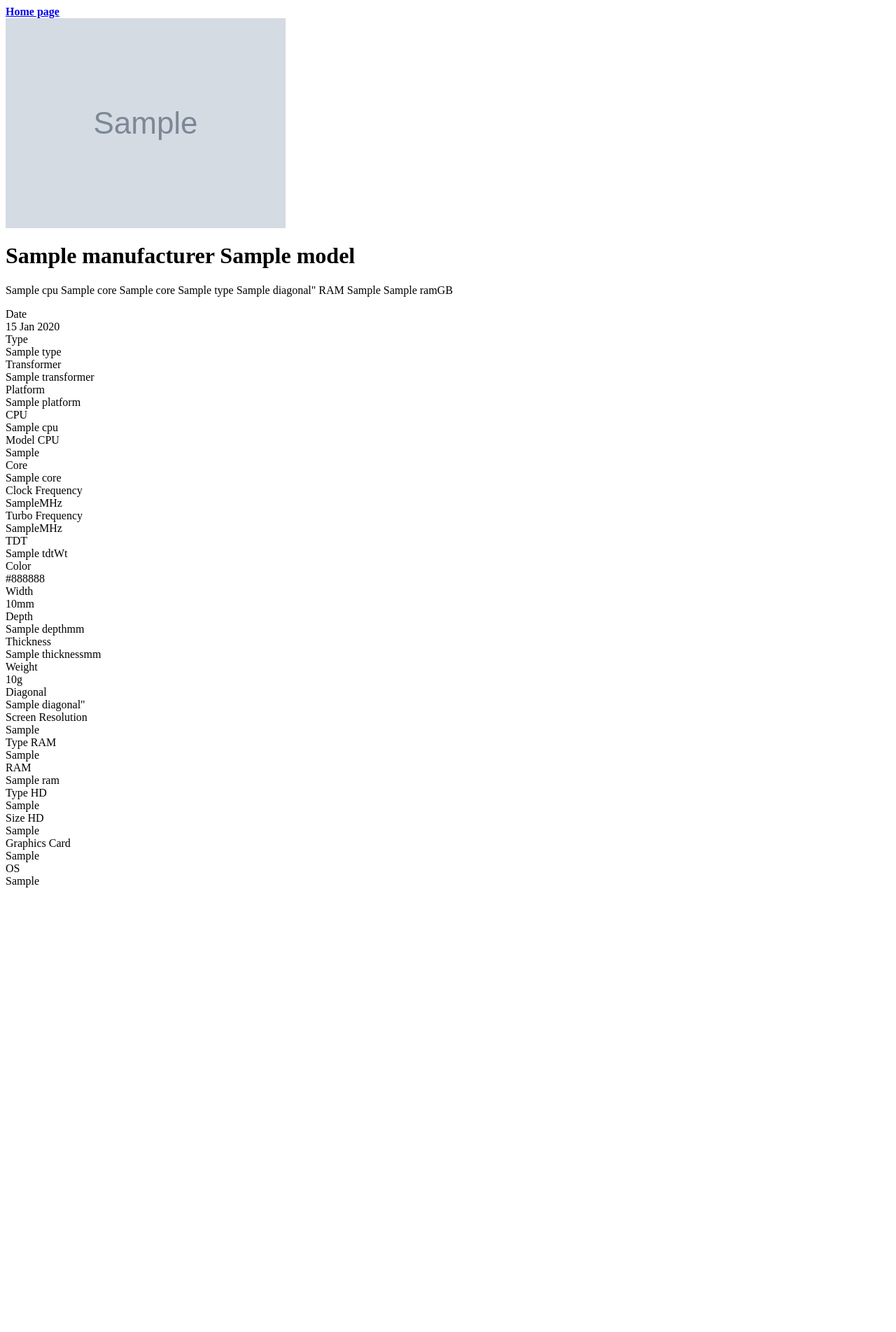
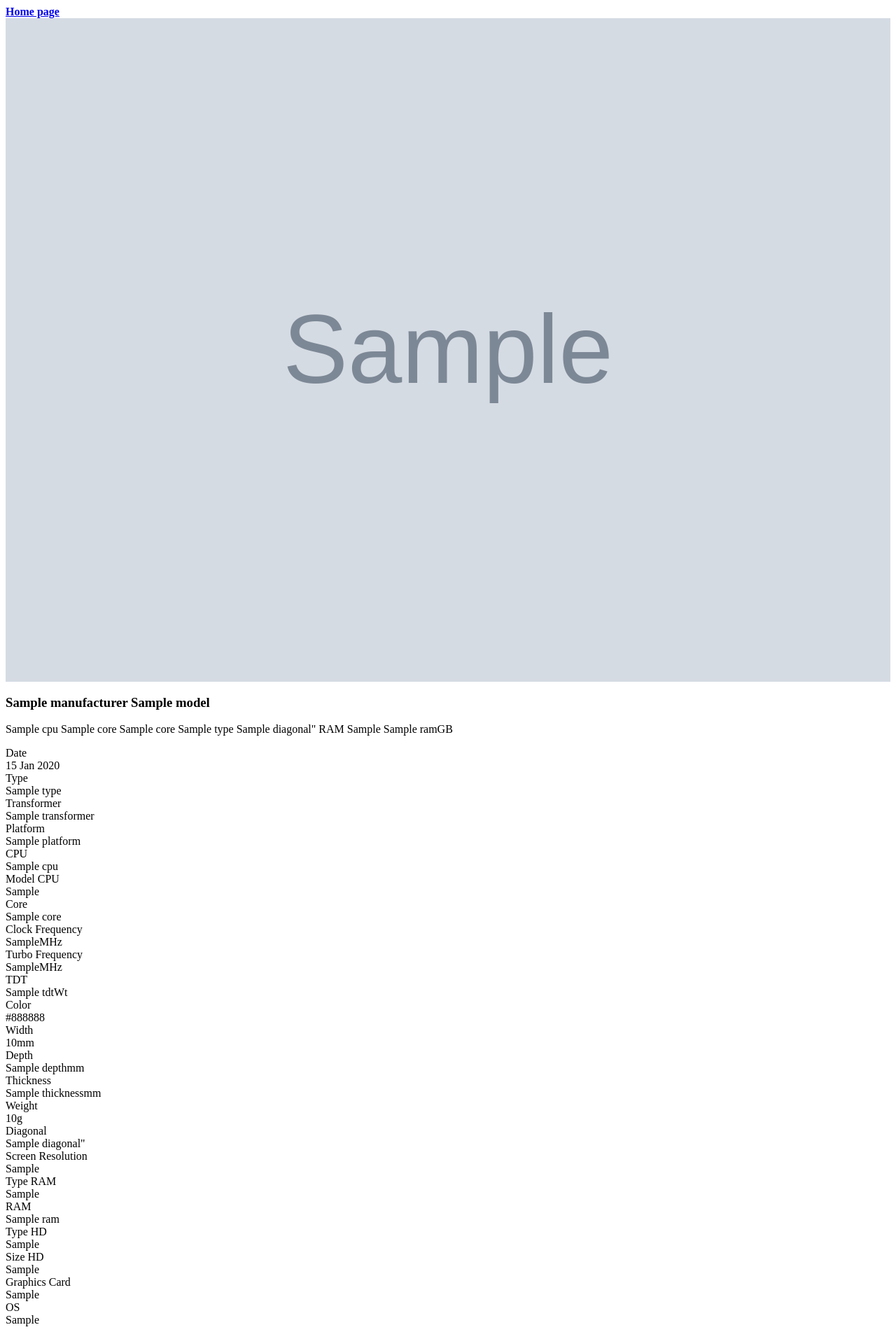
Before and after one commit to iburskiy/product-catalog, a Node project: template src/app/views/templateElem.hbs in a window 1280 px wide. Shown: the whole page at 70% size. Before the commit the page ends 1268 px from the top, so only its background shows below. Run offline with Node 20 templates, Linux system fonts and the light colour scheme; the template is opened without the code that fills it: most values are stand-ins (such as "Sample title", 1, 10 or a date in 2020); grey boxes marked "Sample" are stand-in pictures.

Commit message:
task 1 v1.6

```diff
--- a/src/app/views/templateElem.hbs
+++ b/src/app/views/templateElem.hbs
@@ -3,45 +3,43 @@
         <strong><a href=" " class="link-item">Home page</a></strong>
     </div>
     <div class="col-lg-12 col-md-12 col-sm-12 col-xs-12  page-header" >
-        <div class="col-lg-3 col-md-3 col-sm-3 col-xs-3">
-            <a class="link-item"><img class="mini-img" src="{{img0}} "></a>
+        <div class="col-lg-3 col-md-3 col-sm-3"></div>
+        <div class="col-lg-6 col-md-6 col-sm-6 col-xs-12">
+            <img src="{{img1}}" style="width: 100%">
         </div>
-        <div class="col-lg-9 col-md-9 col-sm-9 col-xs-9" >
-            <h1><strong>{{manufacturer}} {{model}}</strong></h1>
+        <div class="col-lg-3 col-md-3 col-sm-3 col-xs-12" >
+            <h3><strong>{{manufacturer}} {{model}}</strong></h3>
             <p>
                 {{cpu}} {{modelCPU}} core {{core}} {{type}} {{diagonal}}"
                 RAM {{typeRAM}} {{ram}}GB
             </p>
         </div>
     </div>
-    <div class="col-lg-12 col-md-12 col-sm-12 col-xs-12">
-        <img src="{{img1}}" class="full-img" style="display: none">
-    </div>
-    <div id="details" class="col-lg-12 col-md-12 col-sm-12 col-xs-12">
+    <div id="details" class=" col-lg-12 col-md-12 col-sm-12 col-xs-12">
 
-        <div class="detail col-lg-12 col-md-12 col-sm-12 col-xs-12"><div class="col-lg-6 col-md-6 col-sm-6 col-xs-6 ">Date</div>             <div class="col-lg-6 col-md-6 col-sm-6 col-xs-6">{{date}}</div>                 </div>
-        <div class="detail col-lg-12 col-md-12 col-sm-12 col-xs-12"><div class="col-lg-6 col-md-6 col-sm-6 col-xs-6 ">Type</div>             <div class="col-lg-6 col-md-6 col-sm-6 col-xs-6">{{type}}</div></div>
-        <div class="detail col-lg-12 col-md-12 col-sm-12 col-xs-12"><div class="col-lg-6 col-md-6 col-sm-6 col-xs-6 ">Transformer</div>      <div class="col-lg-6 col-md-6 col-sm-6 col-xs-6">{{transformer}}</div></div>
-        <div class="detail col-lg-12 col-md-12 col-sm-12 col-xs-12"><div class="col-lg-6 col-md-6 col-sm-6 col-xs-6 ">Platform</div>         <div class="col-lg-6 col-md-6 col-sm-6 col-xs-6">{{platform}}</div></div>
-        <div class="detail col-lg-12 col-md-12 col-sm-12 col-xs-12"><div class="col-lg-6 col-md-6 col-sm-6 col-xs-6 ">CPU</div>              <div class="col-lg-6 col-md-6 col-sm-6 col-xs-6">{{cpu}}</div></div>
-        <div class="detail col-lg-12 col-md-12 col-sm-12 col-xs-12"><div class="col-lg-6 col-md-6 col-sm-6 col-xs-6 ">Model CPU</div>        <div class="col-lg-6 col-md-6 col-sm-6 col-xs-6">{{modelCPU}}</div></div>
-        <div class="detail col-lg-12 col-md-12 col-sm-12 col-xs-12"><div class="col-lg-6 col-md-6 col-sm-6 col-xs-6 ">Core</div>             <div class="col-lg-6 col-md-6 col-sm-6 col-xs-6">{{core}}</div></div>
-        <div class="detail col-lg-12 col-md-12 col-sm-12 col-xs-12"><div class="col-lg-6 col-md-6 col-sm-6 col-xs-6 ">Clock Frequency</div>  <div class="col-lg-6 col-md-6 col-sm-6 col-xs-6">{{clockFrequency}}MHz</div></div>
-        <div class="detail col-lg-12 col-md-12 col-sm-12 col-xs-12"><div class="col-lg-6 col-md-6 col-sm-6 col-xs-6 ">Turbo Frequency</div>  <div class="col-lg-6 col-md-6 col-sm-6 col-xs-6">{{turboFrequency}}MHz</div></div>
-        <div class="detail col-lg-12 col-md-12 col-sm-12 col-xs-12"><div class="col-lg-6 col-md-6 col-sm-6 col-xs-6 ">TDT</div>              <div class="col-lg-6 col-md-6 col-sm-6 col-xs-6">{{tdt}}Wt</div></div>
-        <div class="detail col-lg-12 col-md-12 col-sm-12 col-xs-12"><div class="col-lg-6 col-md-6 col-sm-6 col-xs-6 ">Color</div>            <div class="col-lg-6 col-md-6 col-sm-6 col-xs-6">{{color}}</div></div>
-        <div class="detail col-lg-12 col-md-12 col-sm-12 col-xs-12"><div class="col-lg-6 col-md-6 col-sm-6 col-xs-6 ">Width</div>            <div class="col-lg-6 col-md-6 col-sm-6 col-xs-6">{{width}}mm</div></div>
-        <div class="detail col-lg-12 col-md-12 col-sm-12 col-xs-12"><div class="col-lg-6 col-md-6 col-sm-6 col-xs-6 ">Depth</div>            <div class="col-lg-6 col-md-6 col-sm-6 col-xs-6">{{depth}}mm</div></div>
-        <div class="detail col-lg-12 col-md-12 col-sm-12 col-xs-12"><div class="col-lg-6 col-md-6 col-sm-6 col-xs-6 ">Thickness</div>        <div class="col-lg-6 col-md-6 col-sm-6 col-xs-6">{{thickness}}mm</div></div>
-        <div class="detail col-lg-12 col-md-12 col-sm-12 col-xs-12"><div class="col-lg-6 col-md-6 col-sm-6 col-xs-6 ">Weight</div>           <div class="col-lg-6 col-md-6 col-sm-6 col-xs-6">{{weight}}g</div></div>
-        <div class="detail col-lg-12 col-md-12 col-sm-12 col-xs-12"><div class="col-lg-6 col-md-6 col-sm-6 col-xs-6 ">Diagonal</div>         <div class="col-lg-6 col-md-6 col-sm-6 col-xs-6">{{diagonal}}"</div></div>
-        <div class="detail col-lg-12 col-md-12 col-sm-12 col-xs-12"><div class="col-lg-6 col-md-6 col-sm-6 col-xs-6 ">Screen Resolution</div><div class="col-lg-6 col-md-6 col-sm-6 col-xs-6">{{screenResolution}}</div></div>
-        <div class="detail col-lg-12 col-md-12 col-sm-12 col-xs-12"><div class="col-lg-6 col-md-6 col-sm-6 col-xs-6 ">Type RAM</div>         <div class="col-lg-6 col-md-6 col-sm-6 col-xs-6">{{typeRAM}}</div></div>
-        <div class="detail col-lg-12 col-md-12 col-sm-12 col-xs-12"><div class="col-lg-6 col-md-6 col-sm-6 col-xs-6 ">RAM</div>              <div class="col-lg-6 col-md-6 col-sm-6 col-xs-6">{{ram}}</div></div>
-        <div class="detail col-lg-12 col-md-12 col-sm-12 col-xs-12"><div class="col-lg-6 col-md-6 col-sm-6 col-xs-6 ">Type HD</div>          <div class="col-lg-6 col-md-6 col-sm-6 col-xs-6">{{typeHD}}</div></div>
-        <div class="detail col-lg-12 col-md-12 col-sm-12 col-xs-12"><div class="col-lg-6 col-md-6 col-sm-6 col-xs-6 ">Size HD</div>          <div class="col-lg-6 col-md-6 col-sm-6 col-xs-6">{{sizeHD}}</div></div>
-        <div class="detail col-lg-12 col-md-12 col-sm-12 col-xs-12"><div class="col-lg-6 col-md-6 col-sm-6 col-xs-6 ">Graphics Card</div>    <div class="col-lg-6 col-md-6 col-sm-6 col-xs-6">{{graphicsCard}}</div></div>
-        <div class="detail col-lg-12 col-md-12 col-sm-12 col-xs-12"><div class="col-lg-6 col-md-6 col-sm-6 col-xs-6 ">OS</div>               <div class="col-lg-6 col-md-6 col-sm-6 col-xs-6">{{os}}</div></div>
+        <div class="col-lg-3 col-md-3 col-sm-3"></div><div class="detail col-lg-9 col-md-9 col-sm-9 col-xs-12"><div class="name-attr col-lg-5 col-md-5 col-sm-6 col-xs-6 ">Date</div>             <div class="col-lg-7 col-md-7 col-sm-6 col-xs-6">{{date}}</div>                 </div>
+        <div class="col-lg-3 col-md-3 col-sm-3"></div><div class="detail col-lg-9 col-md-9 col-sm-9 col-xs-12"><div class="name-attr col-lg-5 col-md-5 col-sm-6 col-xs-6 ">Type</div>             <div class="col-lg-7 col-md-7 col-sm-6 col-xs-6">{{type}}</div></div>
+        <div class="col-lg-3 col-md-3 col-sm-3"></div><div class="detail col-lg-9 col-md-9 col-sm-9 col-xs-12"><div class="name-attr col-lg-5 col-md-5 col-sm-6 col-xs-6 ">Transformer</div>      <div class="col-lg-7 col-md-7 col-sm-6 col-xs-6">{{transformer}}</div></div>
+        <div class="col-lg-3 col-md-3 col-sm-3"></div><div class="detail col-lg-9 col-md-9 col-sm-9 col-xs-12"><div class="name-attr col-lg-5 col-md-5 col-sm-6 col-xs-6 ">Platform</div>         <div class="col-lg-7 col-md-7 col-sm-6 col-xs-6">{{platform}}</div></div>
+        <div class="col-lg-3 col-md-3 col-sm-3"></div><div class="detail col-lg-9 col-md-9 col-sm-9 col-xs-12"><div class="name-attr col-lg-5 col-md-5 col-sm-6 col-xs-6 ">CPU</div>              <div class="col-lg-7 col-md-7 col-sm-6 col-xs-6">{{cpu}}</div></div>
+        <div class="col-lg-3 col-md-3 col-sm-3"></div><div class="detail col-lg-9 col-md-9 col-sm-9 col-xs-12"><div class="name-attr col-lg-5 col-md-5 col-sm-6 col-xs-6 ">Model CPU</div>        <div class="col-lg-7 col-md-7 col-sm-6 col-xs-6">{{modelCPU}}</div></div>
+        <div class="col-lg-3 col-md-3 col-sm-3"></div><div class="detail col-lg-9 col-md-9 col-sm-9 col-xs-12"><div class="name-attr col-lg-5 col-md-5 col-sm-6 col-xs-6 ">Core</div>             <div class="col-lg-7 col-md-7 col-sm-6 col-xs-6">{{core}}</div></div>
+        <div class="col-lg-3 col-md-3 col-sm-3"></div><div class="detail col-lg-9 col-md-9 col-sm-9 col-xs-12"><div class="name-attr col-lg-5 col-md-5 col-sm-6 col-xs-6 ">Clock Frequency</div>  <div class="col-lg-7 col-md-7 col-sm-6 col-xs-6">{{clockFrequency}}MHz</div></div>
+        <div class="col-lg-3 col-md-3 col-sm-3"></div><div class="detail col-lg-9 col-md-9 col-sm-9 col-xs-12"><div class="name-attr col-lg-5 col-md-5 col-sm-6 col-xs-6 ">Turbo Frequency</div>  <div class="col-lg-7 col-md-7 col-sm-6 col-xs-6">{{turboFrequency}}MHz</div></div>
+        <div class="col-lg-3 col-md-3 col-sm-3"></div><div class="detail col-lg-9 col-md-9 col-sm-9 col-xs-12"><div class="name-attr col-lg-5 col-md-5 col-sm-6 col-xs-6 ">TDT</div>              <div class="col-lg-7 col-md-7 col-sm-6 col-xs-6">{{tdt}}Wt</div></div>
+        <div class="col-lg-3 col-md-3 col-sm-3"></div><div class="detail col-lg-9 col-md-9 col-sm-9 col-xs-12"><div class="name-attr col-lg-5 col-md-5 col-sm-6 col-xs-6 ">Color</div>            <div class="col-lg-7 col-md-7 col-sm-6 col-xs-6">{{color}}</div></div>
+        <div class="col-lg-3 col-md-3 col-sm-3"></div><div class="detail col-lg-9 col-md-9 col-sm-9 col-xs-12"><div class="name-attr col-lg-5 col-md-5 col-sm-6 col-xs-6 ">Width</div>            <div class="col-lg-7 col-md-7 col-sm-6 col-xs-6">{{width}}mm</div></div>
+        <div class="col-lg-3 col-md-3 col-sm-3"></div><div class="detail col-lg-9 col-md-9 col-sm-9 col-xs-12"><div class="name-attr col-lg-5 col-md-5 col-sm-6 col-xs-6 ">Depth</div>            <div class="col-lg-7 col-md-7 col-sm-6 col-xs-6">{{depth}}mm</div></div>
+        <div class="col-lg-3 col-md-3 col-sm-3"></div><div class="detail col-lg-9 col-md-9 col-sm-9 col-xs-12"><div class="name-attr col-lg-5 col-md-5 col-sm-6 col-xs-6 ">Thickness</div>        <div class="col-lg-7 col-md-7 col-sm-6 col-xs-6">{{thickness}}mm</div></div>
+        <div class="col-lg-3 col-md-3 col-sm-3"></div><div class="detail col-lg-9 col-md-9 col-sm-9 col-xs-12"><div class="name-attr col-lg-5 col-md-5 col-sm-6 col-xs-6 ">Weight</div>           <div class="col-lg-7 col-md-7 col-sm-6 col-xs-6">{{weight}}g</div></div>
+        <div class="col-lg-3 col-md-3 col-sm-3"></div><div class="detail col-lg-9 col-md-9 col-sm-9 col-xs-12"><div class="name-attr col-lg-5 col-md-5 col-sm-6 col-xs-6 ">Diagonal</div>         <div class="col-lg-7 col-md-7 col-sm-6 col-xs-6">{{diagonal}}"</div></div>
+        <div class="col-lg-3 col-md-3 col-sm-3"></div><div class="detail col-lg-9 col-md-9 col-sm-9 col-xs-12"><div class="name-attr col-lg-5 col-md-5 col-sm-6 col-xs-6 ">Screen Resolution</div><div class="col-lg-7 col-md-7 col-sm-6 col-xs-6">{{screenResolution}}</div></div>
+        <div class="col-lg-3 col-md-3 col-sm-3"></div><div class="detail col-lg-9 col-md-9 col-sm-9 col-xs-12"><div class="name-attr col-lg-5 col-md-5 col-sm-6 col-xs-6 ">Type RAM</div>         <div class="col-lg-7 col-md-7 col-sm-6 col-xs-6">{{typeRAM}}</div></div>
+        <div class="col-lg-3 col-md-3 col-sm-3"></div><div class="detail col-lg-9 col-md-9 col-sm-9 col-xs-12"><div class="name-attr col-lg-5 col-md-5 col-sm-6 col-xs-6 ">RAM</div>              <div class="col-lg-7 col-md-7 col-sm-6 col-xs-6">{{ram}}</div></div>
+        <div class="col-lg-3 col-md-3 col-sm-3"></div><div class="detail col-lg-9 col-md-9 col-sm-9 col-xs-12"><div class="name-attr col-lg-5 col-md-5 col-sm-6 col-xs-6 ">Type HD</div>          <div class="col-lg-7 col-md-7 col-sm-6 col-xs-6">{{typeHD}}</div></div>
+        <div class="col-lg-3 col-md-3 col-sm-3"></div><div class="detail col-lg-9 col-md-9 col-sm-9 col-xs-12"><div class="name-attr col-lg-5 col-md-5 col-sm-6 col-xs-6 ">Size HD</div>          <div class="col-lg-7 col-md-7 col-sm-6 col-xs-6">{{sizeHD}}</div></div>
+        <div class="col-lg-3 col-md-3 col-sm-3"></div><div class="detail col-lg-9 col-md-9 col-sm-9 col-xs-12"><div class="name-attr col-lg-5 col-md-5 col-sm-6 col-xs-6 ">Graphics Card</div>    <div class="col-lg-7 col-md-7 col-sm-6 col-xs-6">{{graphicsCard}}</div></div>
+        <div class="col-lg-3 col-md-3 col-sm-3"></div><div class="detail col-lg-9 col-md-9 col-sm-9 col-xs-12"><div class="name-attr col-lg-5 col-md-5 col-sm-6 col-xs-6 ">OS</div>               <div class="col-lg-7 col-md-7 col-sm-6 col-xs-6">{{os}}</div></div>
 
     </div>
 </div>
--- a/src/index.html
+++ b/src/index.html
@@ -13,7 +13,7 @@
   </head>
   <body>
     <div id="content"></div>
-    <div id="details"></div>
+
     <script src="js/main.js"></script>
   </body>
 </html>
--- a/webpack.config.js
+++ b/webpack.config.js
@@ -2,8 +2,8 @@
 var entry = './src/app/main.js',
     output = {
         path: __dirname,
-        filename: 'main.js'
-    },
+        filename: "main.js"
+    };
 
     uglifyJsPlugin = new webpack.optimize.UglifyJsPlugin({
         compressor: {
@@ -37,7 +37,7 @@
     module : {
         loaders : [
             { test: /\.js?$/, exclude: /node_modules/, loader: 'babel-loader' },
-            { test: /\.hbs$/, loader: 'handlebars-loader' }
+            { test: /\.hbs$/, loader: 'handlebars-loader' },
 
         ]
     },
```
Also changed, not shown: src/app/router.js (+6 -6 lines), src/app/views/layoutview.js (+12 -2 lines), src/stylus/main.styl (+9 -4 lines).
